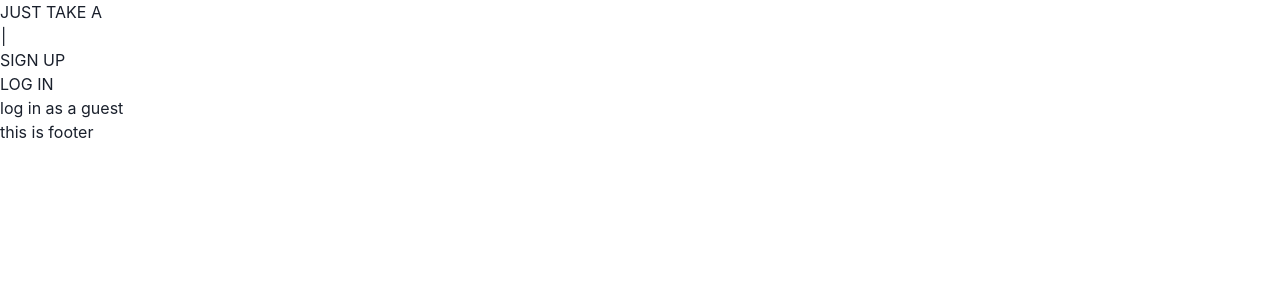
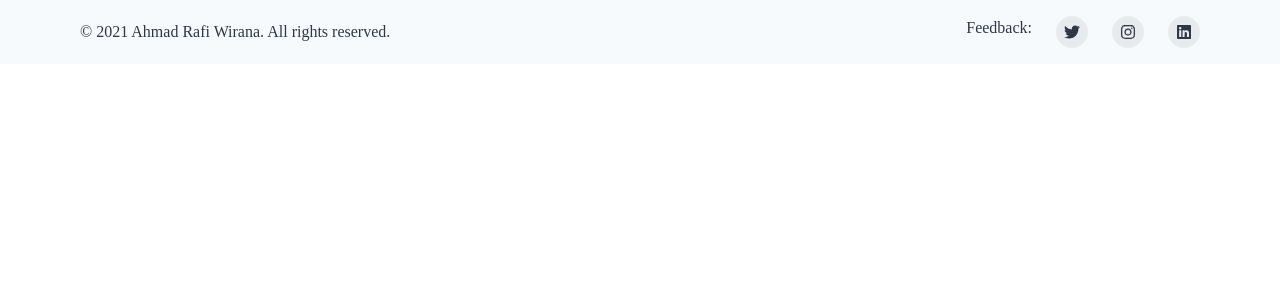
Before and after one commit to ahmadrafidev/all-in-web, a Next.js app: page / in a window 1280 px wide. Shown: the top 300 px of the page. Built offline with nearby package versions, Linux system fonts and the light colour scheme; what @tailwindcss/typography would draw is missing.

Commit message:
finishing footer

```diff
--- a/components/landing-page/landingPage.tsx
+++ b/components/landing-page/landingPage.tsx
@@ -1,34 +1,17 @@
-import Head from 'next/head'
-import { Box } from "@chakra-ui/react"
 import Typewriter from 'typewriter-effect';
 import Link from 'next/link'
 
+import {
+  Box,
+  Flex,
+
+} from "@chakra-ui/react"
+
 function LandingPage() {
   return(
-    <section>
-      <div>
-        <h1>JUST TAKE A</h1>
-        <p>
-          <Typewriter
-          />
-        </p>
-      </div>
-      <div>
-        <Box>
-          SIGN UP
-        </Box>
-        <Box>
-          LOG IN
-        </Box>
-      </div>
-      <div>
-        <Link href="/">
-          <a>
-            log in as a guest
-          </a>
-        </Link>
-     </div>
-    </section>
+    <Box>
+
+    </Box>
   );
 }
 
--- a/components/layout/footer.tsx
+++ b/components/layout/footer.tsx
@@ -1,8 +1,75 @@
+import {
+  Box,
+  Container,
+  Stack,
+  Text,
+  useColorModeValue,
+  VisuallyHidden,
+  chakra,
+} from '@chakra-ui/react';
+import { FaInstagram, FaLinkedin, FaTwitter, FaYoutube } from 'react-icons/fa';
+import { ReactNode } from 'react';
+
+const SocialButton = ({
+  children,
+  label,
+  href,
+}: {
+  children: ReactNode;
+  label: string;
+  href: string;
+}) => {
+  return (
+    <chakra.button
+      bg={useColorModeValue('blackAlpha.100', 'whiteAlpha.100')}
+      rounded={'full'}
+      w={8}
+      h={8}
+      cursor={'pointer'}
+      as={'a'}
+      href={href}
+      display={'inline-flex'}
+      alignItems={'center'}
+      justifyContent={'center'}
+      transition={'background 0.3s ease'}
+      _hover={{
+        bg: useColorModeValue('blackAlpha.200', 'whiteAlpha.200'),
+      }}>
+      <VisuallyHidden>{label}</VisuallyHidden>
+      {children}
+    </chakra.button>
+  );
+};
+
+
 function Footer(){
   return (
-    <div>
-      <p>this is footer</p>
-    </div>
+    <Box
+     bg={useColorModeValue('gray.50', 'gray.900')}
+     color={useColorModeValue('gray.700', 'gray.200')}>
+       <Container
+        as={Stack}
+        maxW={'6xl'}
+        py={4}
+        direction={{ base: 'column', md: 'row' }}
+        spacing={4}
+        justify={{ base: 'center', md: 'space-between' }}
+        align={{ base: 'center', md: 'center' }}>
+        <Text fontFamily={'DMSans'}>© 2021 Ahmad Rafi Wirana. All rights reserved.</Text>
+        <Stack direction={'row'} spacing={6}>
+          <Text fontFamily={'DMSans'}>Feedback: </Text>
+          <SocialButton label={'Twitter'} href={'https://twitter.com/ahhmadrafi'}>
+            <FaTwitter />
+          </SocialButton>
+          <SocialButton label={'Instagram'} href={'https://www.instagram.com/ahhmadrafi/'}>
+            <FaInstagram />
+          </SocialButton>
+          <SocialButton label={'Linkedin'} href={'https://www.linkedin.com/in/ahmadrafiwirana/'}>
+            <FaLinkedin />
+          </SocialButton>
+        </Stack>
+       </Container>
+    </Box>
   );
 }
 
--- a/package.json
+++ b/package.json
@@ -17,6 +17,7 @@
         "next": "11.1.2",
         "react": "17.0.2",
         "react-dom": "17.0.2",
+        "react-icons": "^4.3.1",
         "typewriter-effect": "^2.18.2"
     },
     "devDependencies": {
```
Also changed, not shown: 2 other files (tests, documents, lock files or other folders).
